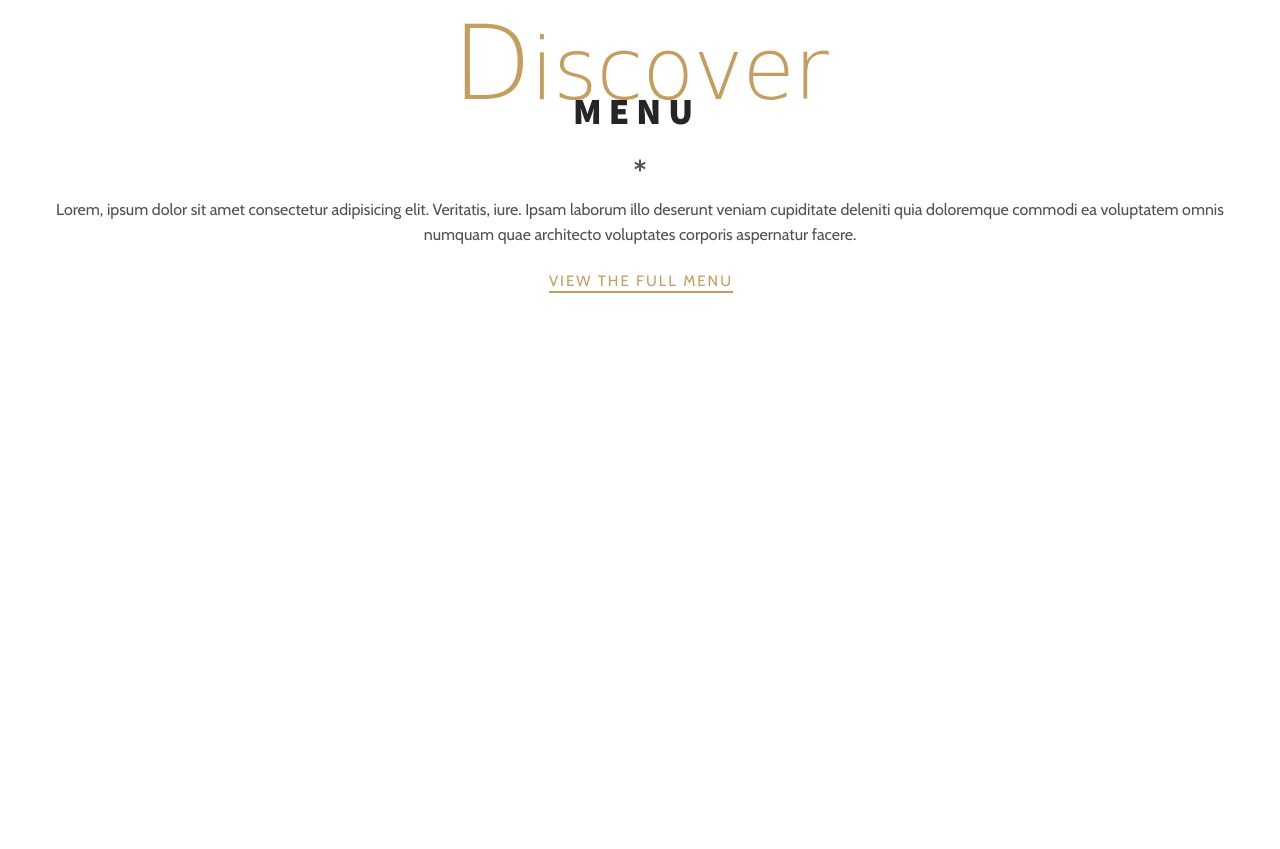
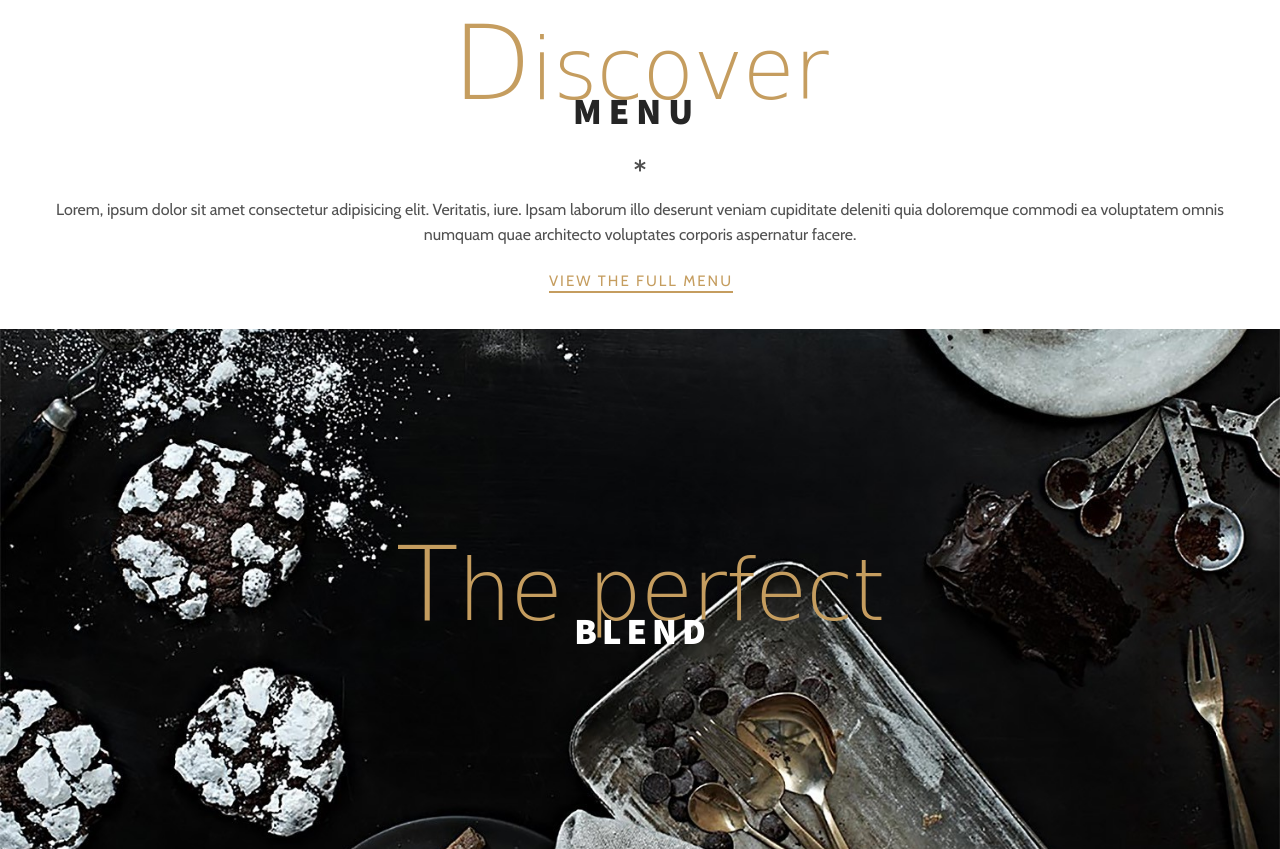
Before and after one commit to ismailah28/the-rosa, a plain HTML site: page index.html in a window 1280 px wide. Shown: the part 3569-4418 px from the top of the page. Before the commit the page ends 3898 px from the top, so only its background shows below. Drawn offline with nearby package versions, Linux system fonts and the light colour scheme; a web font is replaced by a local one.

Commit message:
complete the perfect blend

```diff
--- a/index.html
+++ b/index.html
@@ -99,7 +99,7 @@
             </h2>
           </div>
           <div class="animate-bottom">
-            <h1 class="headline headline-dark">Recipes</h1>
+            <h1 class="headline">Recipes</h1>
           </div>
         </div>
       </div>
@@ -134,7 +134,21 @@
       </div>
     </section>
     <!-- Discover our menu ends -->
-
+    <section class="perfect-blend between">
+      <div class="container">
+        <div class="global-headline">
+          <div class="animate-top">
+            <h2 class="sub-headline">
+              <span class="first-letter">T</span>he perfect
+            </h2>
+          </div>
+          <div class="animate-bottom">
+            <h1 class="headline">Blend</h1>
+          </div>
+        </div>
+      </div>
+    </section>
+    <!-- The perfect blend ends -->
     <!-- Scroll reveal CDN -->
     <script src="https://unpkg.com/scrollreveal/dist/scrollreveal.min.js"></script>
     <script src="./main.js"></script>
--- a/styles.css
+++ b/styles.css
@@ -342,3 +342,7 @@ header {
 }
 
 /* The perfect blend */
+.perfect-blend {
+  background: url("./images/perfect-blend.jpg") center no-repeat;
+  background-size: cover;
+}
```
